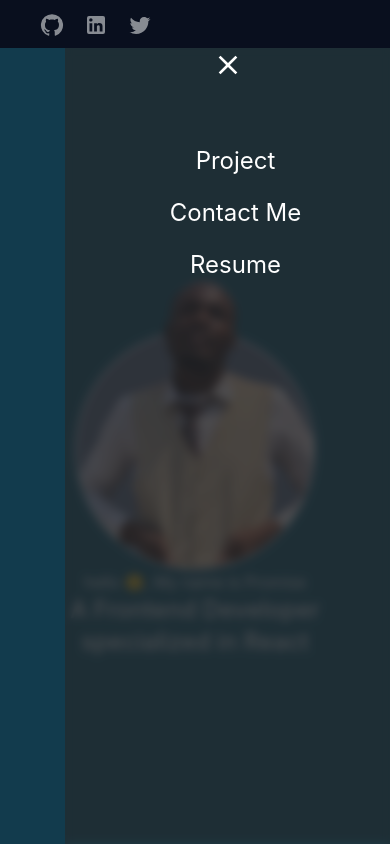
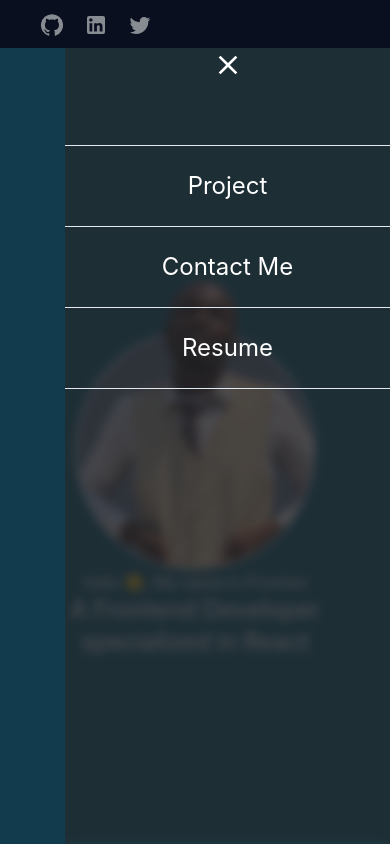
Before and after one commit to Reverrd/portfolio2, a React (Vite) app: page / in a window 390 px wide. Both pictures are taken after a click on the element 338 px from the left and 23 px from the top of the page. Shown: the top 844 px of the page. Built offline with nearby package versions, Linux system fonts and the light colour scheme.

Commit message:
hover effect

```diff
--- a/src/components/Header/Header.jsx
+++ b/src/components/Header/Header.jsx
@@ -45,12 +45,19 @@ export default function Header() {
         <div className='clickedMenu absolute bg-gray-900 bg-opacity-50 w-screen h-screen z-30 right-0 top-0 '>
         </div>
         <div className='text-white navPop text-2xl  w-5/12 xsm:w-10/12 h-screen  flex flex-col items-center absolute top-12 right-0  z-50'>
-
+         <div className='close border-b flex justify-center'>
         <div
-        onClick={closeClick} className='close pb-16'><Close className='text-lg! cursor-pointer'/></div>
-        <div onClick={()=>handleClick('project')}  className='cursor-pointer  pb-5 pl-4 '>Project</div>
-        <div onClick={()=>handleClick('contact')} className='cursor-pointer pb-5 pl-4' >Contact Me</div>
-        <div className='pb-5 pl-4'>Resume</div>
+        onClick={closeClick} className=' pb-16  '><Close className='text-lg! cursor-pointer'/></div>
+        </div>
+         <div className='project flex border-b justify-center py-6 hover:bg-cyan-700'>
+        <div onClick={()=>handleClick('project')}  className='   cursor-pointer   '>Project</div>
+        </div>
+        <div className='contact flex border-b justify-center py-6 hover:bg-cyan-700'>
+        <div onClick={()=>handleClick('contact')} className='  cursor-pointer ' >Contact Me</div>
+        </div>
+        <div className='resume flex border-b justify-center py-6 hover:bg-cyan-700'>
+        <div className='cursor-pointer'>Resume</div>
+        </div>
       </div>
       </>
       )
--- a/src/components/Header/header.scss
+++ b/src/components/Header/header.scss
@@ -2,3 +2,6 @@
     background:rgba(39, 39, 39, 0.6) ;
     backdrop-filter: blur(5px);
 }
+.close,.project,.contact,.resume{
+    width: 100%;
+}
```
